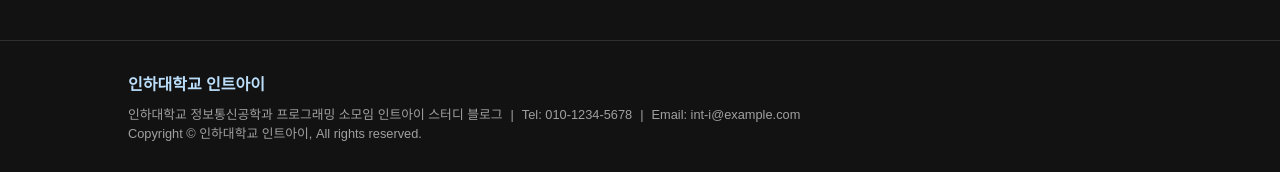
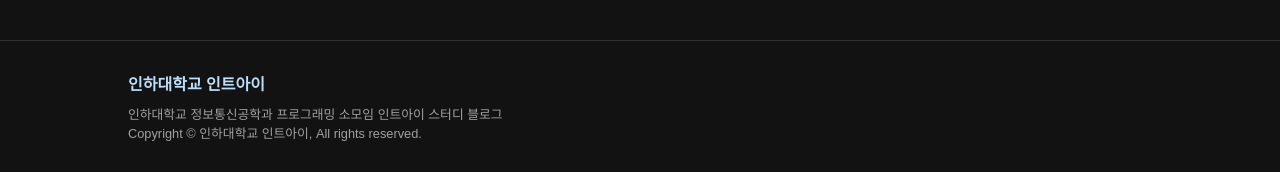
Before and after one commit to int-i/int-i.github.io, a Jekyll site: the page built from index.html, in a window 1280 px wide. Shown: the part 1652-1824 px from the top of the page. Built offline with Jekyll 4.4.1, drawn with Linux system fonts in a browser that asks for light colours; some web fonts are replaced; the list of posts is cut into pages by our own code; some of the changed lines change nothing that is shown.

Commit message:
Update _config.yml

```diff
--- a/_config.yml
+++ b/_config.yml
@@ -6,8 +6,8 @@
 
 author:
   name: 인하대학교 인트아이
-  email: int-i@example.com
-  tel: 010-1234-5678
+  # email: int-i@example.com
+  # tel: 010-1234-5678
 
 defaults:
   - scope:
```
